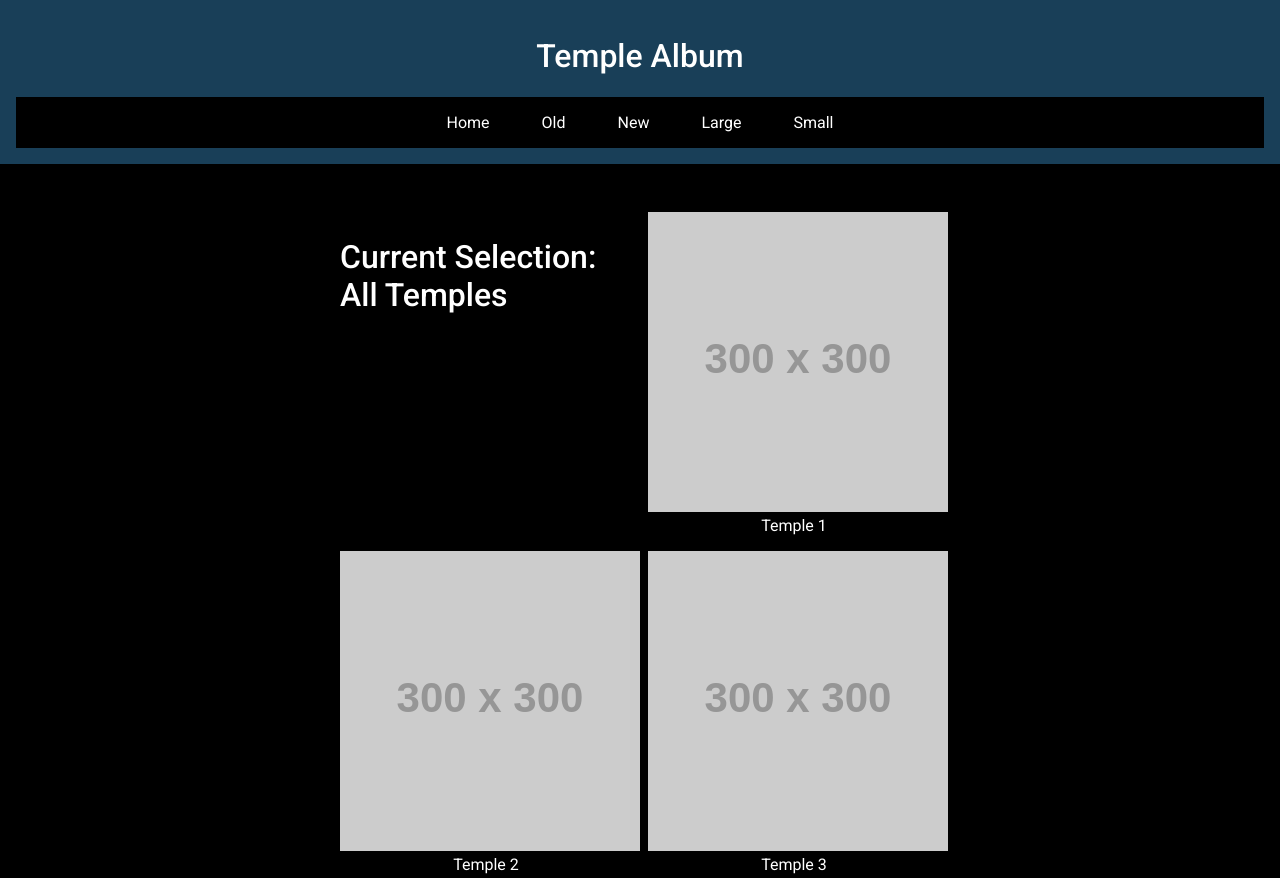
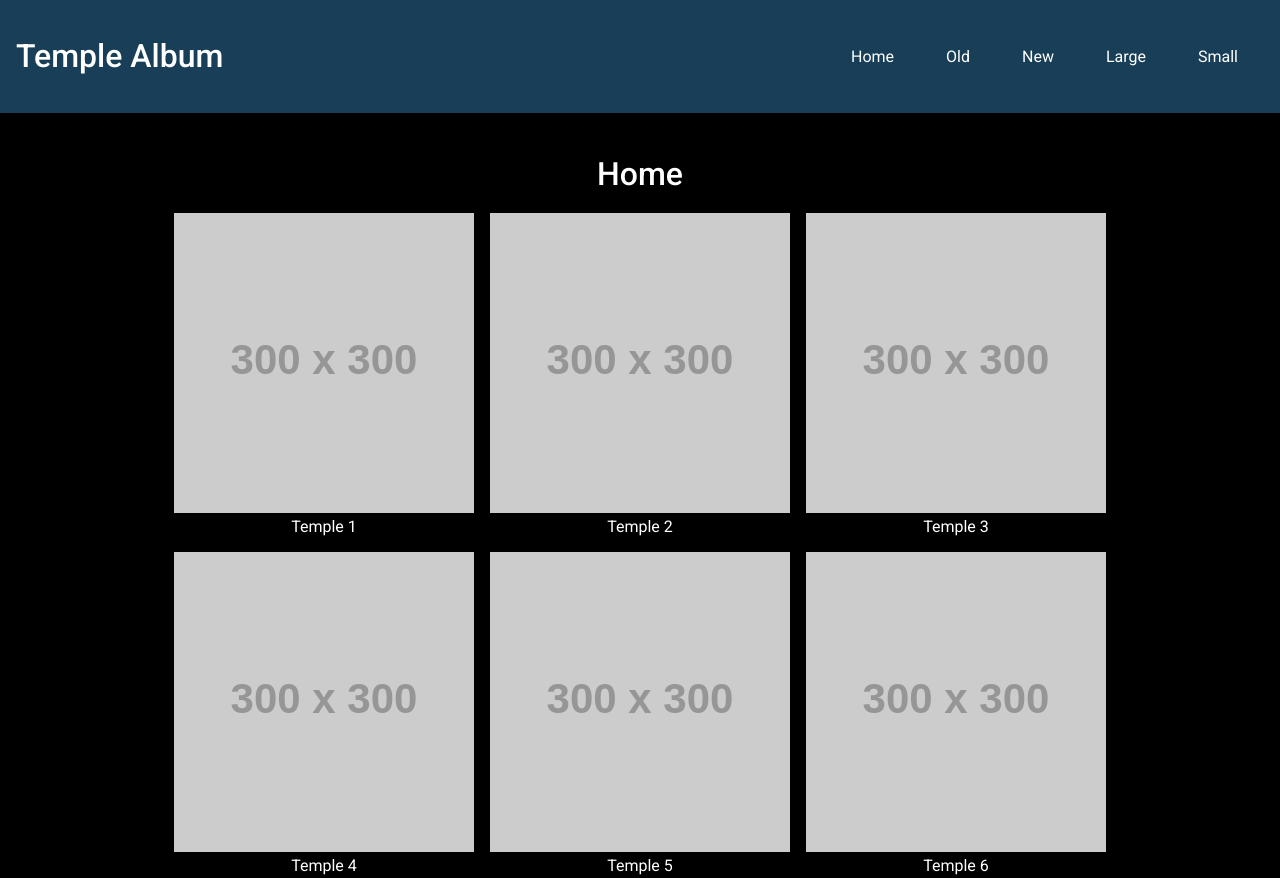
Before and after one commit to mi-ann/wdd131, a plain HTML site: page temples.html in a window 1280 px wide. Shown: the top 878 px of the page. Drawn offline with Linux system fonts and the light colour scheme; placeholder pictures from the web are drawn by us.

Commit message:
updated frame

```diff
--- a/styles/temples-large.css
+++ b/styles/temples-large.css
@@ -1,4 +1,4 @@
-@media (min-width: 768px) {
+@media (min-width: 520px) {
     nav {
         flex-direction: row;
     }
@@ -6,7 +6,6 @@
     nav a {
         color: white;
         text-decoration: none;
-        transition: background-color 0.3s, color 0.3s; /* Smooth transition */
         padding: 10px;
     }
     #nav-menu {
@@ -22,12 +21,25 @@
     }
 
     main {
-        display: grid;
-        grid-template-columns: repeat(auto-fill, minmax(200px, 1fr));
-        gap: 1em;
+        width: auto;
+        margin: 0 auto;
+        display: flex;
+        flex-direction: column;
+
     }
 
-    figure {
-        margin: 0;
+    h2 {
+        text-align: center;
+        grid-column: span 3; /* Ensure heading spans all columns */
+        grid-row: 1/2;
     }
+
+    .figure-container {
+        display: grid;
+        grid-template-columns: repeat(3,1fr);
+        grid-row: 2/3;
+        align-self: center;
+    }
+
+
 }
--- a/styles/temples.css
+++ b/styles/temples.css
@@ -46,30 +46,41 @@ body {
 }
 
 header {
-    background-color: var(--accent1-color);
+    display: flex;
+    justify-content: space-between; /* Title left, nav right */
+    align-items: center; /* Center vertically */
+    background-color: var(--accent1-color); /* Your existing header color */
     color: white;
     padding: 1em;
-    text-align: center;
 }
 
 nav {
     display: flex;
-    flex-direction: column;
-    justify-content: space-evenly;
-    align-items: center;
-    background-color: var(--nav-background-color);
-}
-nav a {
-    color: white;
-    text-decoration: none;
-
-    padding: 10px;
+    flex-direction: row;
+    align-items: center; /* Center items vertically */
+    ; /* Use your nav background color */
 }
 
+#nav-menu {
+    display: flex; /* Use flex for horizontal alignment */
+    list-style-type: none;
+    padding: 0;
+}
+
+#nav-menu li {
+    margin: 0 1em; /* Adjust margin for spacing */
+}
+
+nav a {
+    color: white; /* Your existing link color */
+    text-decoration: none;
+    padding: 10px; /* Spacing around links */
+    font-weight: 400;
+}
 
 nav a:hover {
-    background-color: var(--nav-hover-background-color); /* Change background on hover */
-
+    background-color: var(--nav-background-color); /* Change background on hover */
+     /* Change text color on hover */
 }
 
 #hamburger {
@@ -87,9 +98,7 @@ nav a:hover {
     padding: 0;
 }
 
-#nav-menu li {
-    margin: 0.5em 0;
-}
+
 
 #nav-menu a {
     color: white;
@@ -97,14 +106,30 @@ nav a:hover {
 }
 
 main {
-    max-width: 600px;
+    display: flex;
+    flex-direction: column;
+    align-items: center;
     margin: 2em auto;
     padding: 1em;
+    margin-top: 20px;
+}
+
+main h2 {
+    margin-bottom: 20px; /* Space below the heading */
+    display: block; /* Ensure it takes full width */
+}
+
+
+
+.figure-container {
+    display: grid;
+    grid-template-columns: repeat(auto-fill, minmax(200px, 1fr));
+    gap: 1em; /* Space between grid items */
 }
 
 figure {
-    margin: 0;
-    text-align: center;
+    margin: 0; /* Reset margin for figures */
+    text-align: center; /* Center align captions */
 }
 
 footer {
--- a/temples.html
+++ b/temples.html
@@ -29,7 +29,8 @@
     </header>
 
     <main>
-        <h2>Current Selection: All Temples</h2>
+        <h2>Home</h2>
+        <div class="figure-container">
             <figure>
                 <img src="https://via.placeholder.com/300" alt="Temple 1">
                 <figcaption>Temple 1</figcaption>
@@ -66,6 +67,7 @@
                 <img src="https://via.placeholder.com/300" alt="Temple 9">
                 <figcaption>Temple 9</figcaption>
             </figure>
+        </div>
     </main>
 
     <footer>
```
Lines whose indentation alone changed are shown as unchanged.
